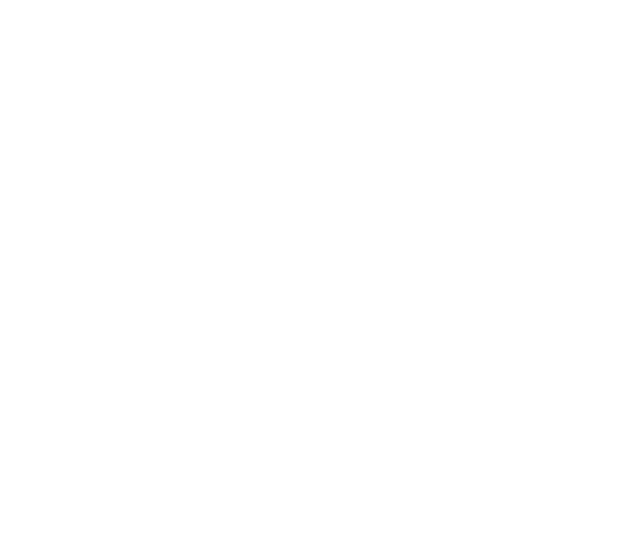
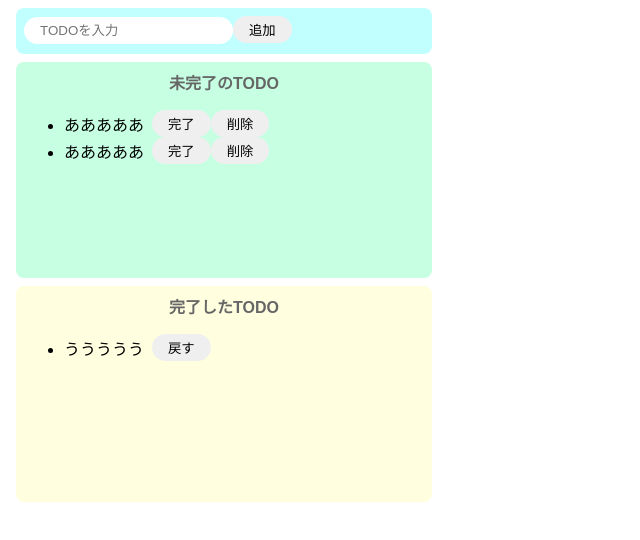
Before and after one commit to soar1219/todo-react, a React (Create React App) app: page / in a window 1280 px wide. Shown: the top 540 px of the page, without its empty margins (0-640 px from the left). Built offline with nearby package versions, Linux system fonts and the light colour scheme.

Commit message:
スタイル当て

```diff
--- a/src/App.jsx
+++ b/src/App.jsx
@@ -1,5 +1,37 @@
 import React from 'react';
+import "./style.css";
 
 export const App = () => {
-  return <div></div>;
+  return (
+    <>
+      <div className='input_area'>
+        <input placeholder='TODOを入力' />
+        <button>追加</button>
+      </div>
+      <div className='incomplete_area'>
+        <p className='title'>未完了のTODO</p>
+        <ul>
+          <div className='list_row'>
+            <li>あああああ</li>
+            <button>完了</button>
+            <button>削除</button>
+          </div>
+          <div className='list_row'>
+            <li>あああああ</li>
+            <button>完了</button>
+            <button>削除</button>
+          </div>
+        </ul>
+      </div>
+      <div className='complete_area'>
+        <p className='title'>完了したTODO</p>
+        <ul>
+          <div className='list_row'>
+            <li>ううううう</li>
+            <button>戻す</button>
+          </div>
+        </ul>
+      </div>
+    </>
+  );
 }
--- /dev/null
+++ b/src/style.css
@@ -0,0 +1,60 @@
+body {
+    font-family: sans-serif;
+  }
+  input {
+    border-radius: 16px;
+    border: none;
+    padding: 6px 16px;
+    outline: none; /* 青い枠線 */
+  }
+  button {
+    border-radius: 16px;
+    border: none;
+    padding: 4px 16px;
+  }
+  button:hover {
+    background-color: #ff7fff;
+    color: #fff;
+    cursor: pointer;
+  }
+  ul {
+    margin: 8px 0;
+  }
+  li {
+    margin-right: 8px;
+  }
+  .input_area {
+    background-color: #c1ffff;
+    width: 400px;
+    height: 30px;
+    padding: 8px;
+    margin: 8px;
+    border-radius: 8px;
+  }
+  .incomplete_area {
+    background-color: #c6ffe2;
+    width: 400px;
+    min-height: 200px; /* 最小限の高さを指定する */
+    padding: 8px;
+    margin: 8px;
+    border-radius: 8px;
+  }
+  .complete_area {
+    background-color: #ffffe0;
+    width: 400px;
+    min-height: 200px; /* 最小限の高さを指定する */
+    padding: 8px;
+    margin: 8px;
+    border-radius: 8px;
+  }
+
+  .title {
+    text-align: center;
+    margin-top: 0;
+    font-weight: bold;
+    color: #666;
+  }
+  .list_row {
+    display: flex;
+    align-items: center;
+  }
```
